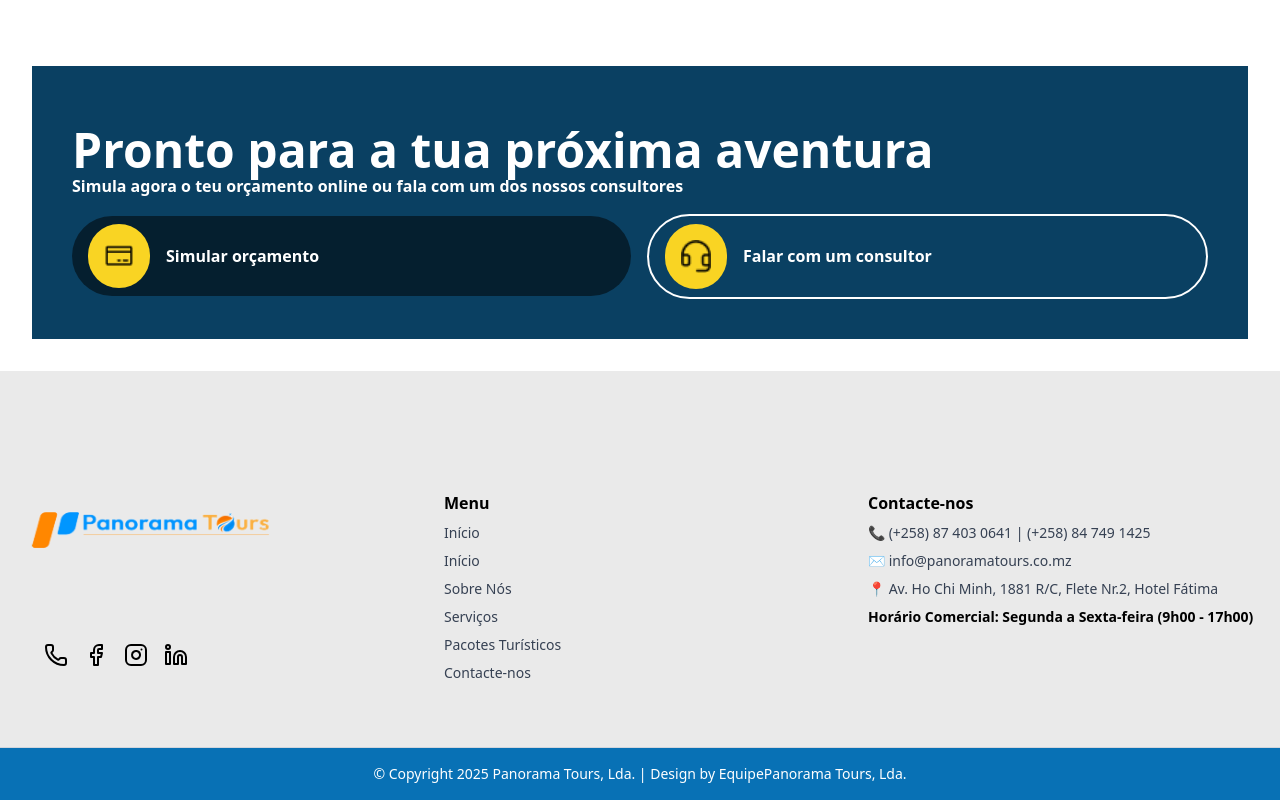
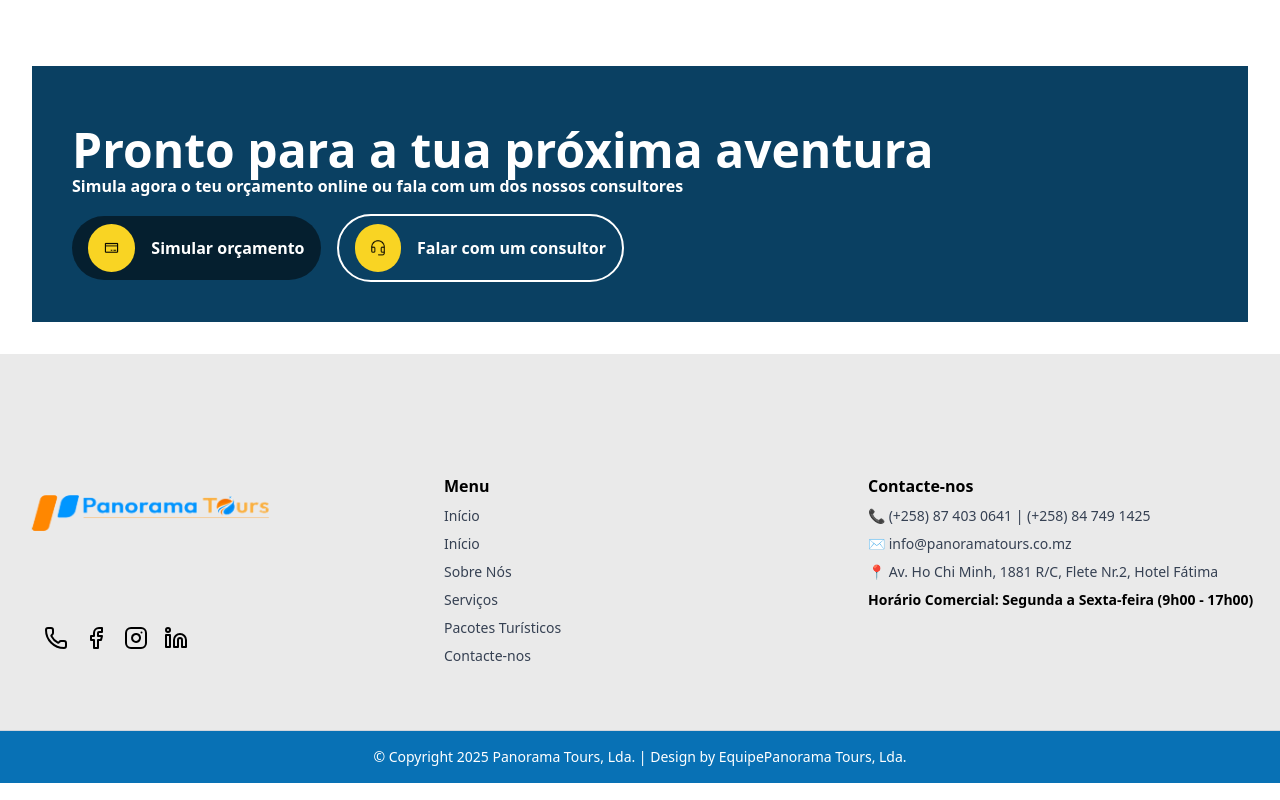
Before and after one commit to Vivaldi-Dev/panoramatours, a Next.js app: page /Sobre-Nos in a window 1280 px wide. Shown: the part 3428-4228 px from the top of the page. Built offline with nearby package versions, Linux system fonts and the light colour scheme.

Commit message:
responsive

```diff
--- a/src/app/servicos/page.tsx
+++ b/src/app/servicos/page.tsx
@@ -102,7 +102,7 @@ export default function Page() {
 
     return (
         <div>
-            <div className="max-w-[1640px] mx-auto mt-40 px-4">
+            <div className="max-w-[1640px] mx-auto mt-30 sm:mt-40 px-4">
 
                 <div className="hidden md:grid md:grid-cols-2">
                     <div className="mb-20">
--- a/src/components/Pronto/Pronto.tsx
+++ b/src/components/Pronto/Pronto.tsx
@@ -11,16 +11,16 @@ export default function Pronto() {
                     <p className='font-semibold text-white'>Simula agora o teu orçamento online ou fala com um dos nossos consultores </p>
                 </div>
                 <div className='block sm:flex items-center gap-4 mt-4'>
-                    <div className="flex items-center bg-[rgba(0,0,0,0.52)] py-2 px-4 rounded-full gap-4 mb-5 sm:mb-0 w-3/5 sm:w-full">
+                    <div className="flex items-center bg-[rgba(0,0,0,0.52)] py-2 px-4 rounded-full gap-4 mb-5 sm:mb-0 ">
                         <p className=' rounded-full bg-[#F9D423] p-4'>
-                            <Image width={30} height={30} src="/icons/CreditCard.png" alt="" />
+                            <Image width={30} height={30} className='w-4 h-4 sm:max-h-full sm:w-full' src="/icons/CreditCard.png" alt="" />
                         </p>
                         <p className='text-white font-semibold'>Simular orçamento</p>
                     </div>
 
-                    <div className="flex items-center border-[#FFFFFF] border-2 py-2 px-4 rounded-full gap-4 w-3/4 sm:w-full ">
+                    <div className="flex items-center border-[#FFFFFF] border-2 py-2 px-4 rounded-full gap-4 ">
                         <p className=' rounded-full bg-[#F9D423] p-4'>
-                            <Image width={30} height={30} src="/icons/Vector.png" alt="" />
+                            <Image width={30} height={30} className='w-4 h-4 sm:max-h-full sm:w-full' src="/icons/Vector.png" alt="" />
                         </p>
                         <p className='text-white font-semibold'>Falar com um consultor</p>
                     </div>
```
